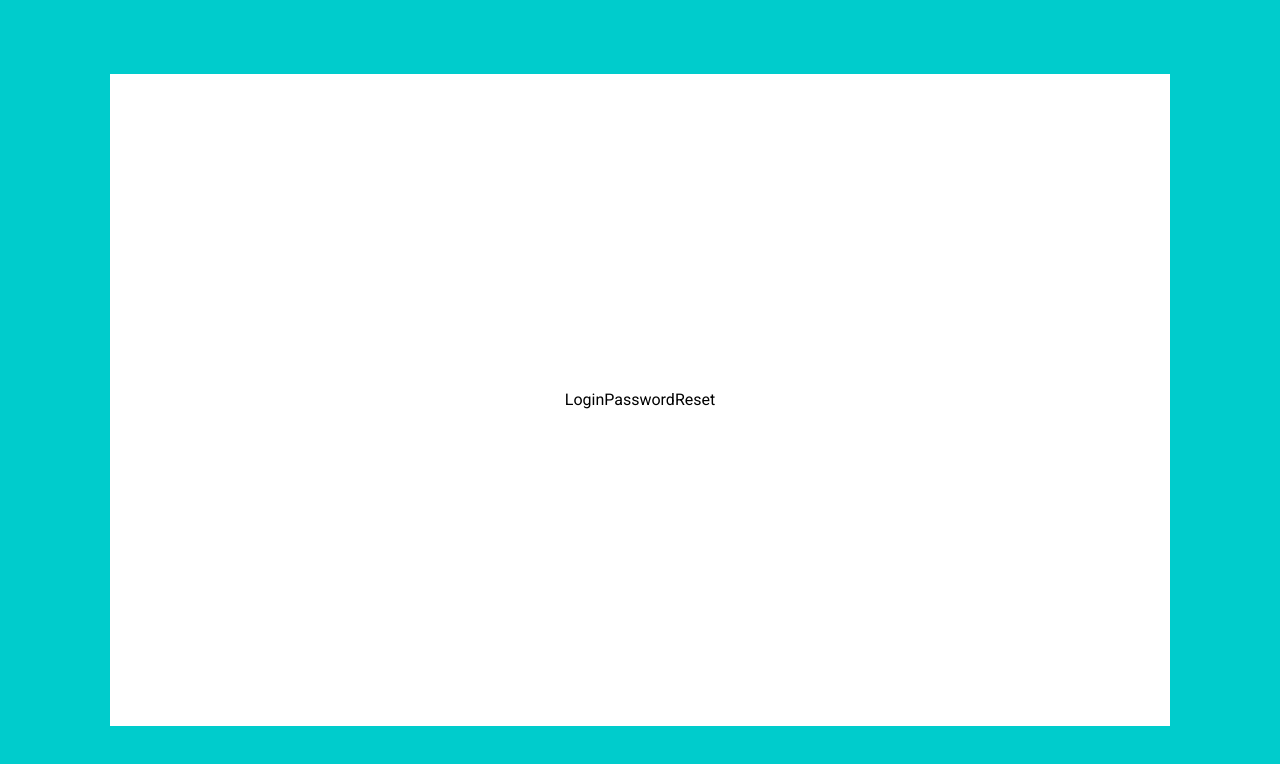
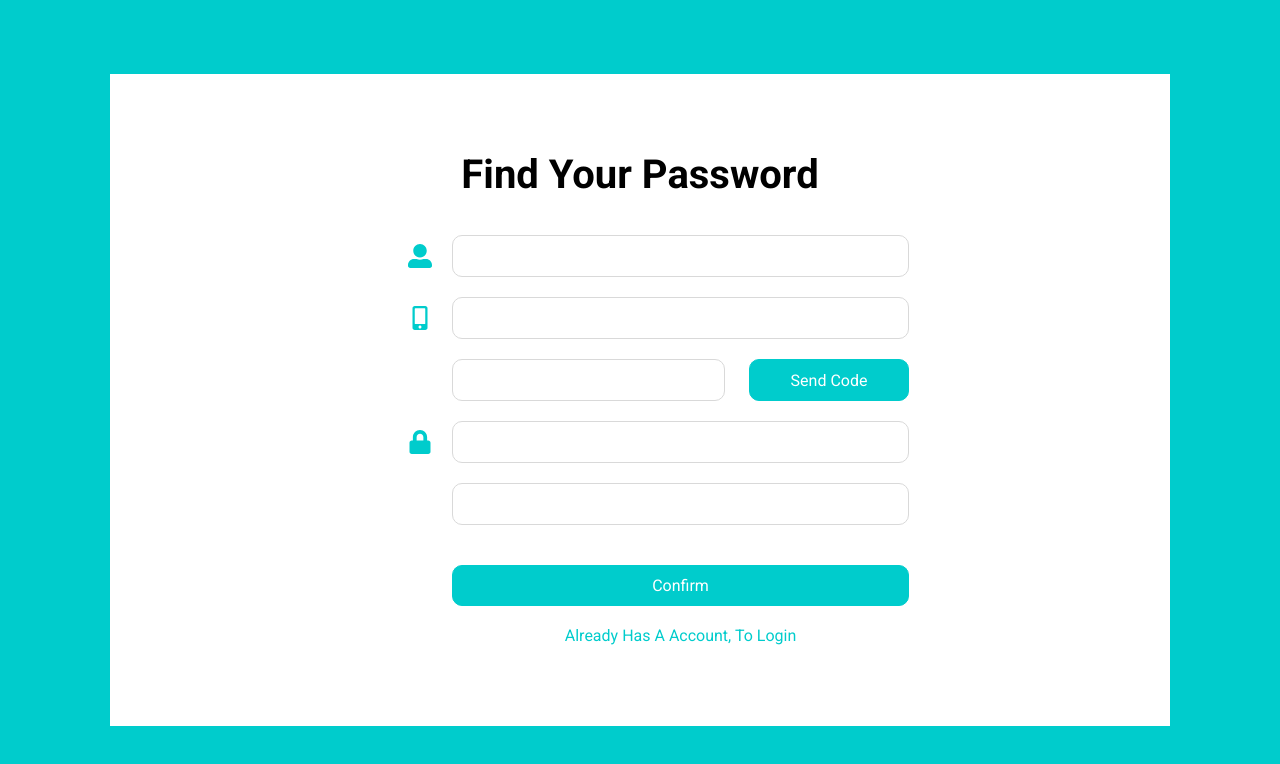
Before and after one commit to gougoulin/ll-react-erp, a React (Create React App) app: page /login in a window 1280 px wide. Both pictures are taken after typing "Sample", "Sample123" into the empty fields and a click on the button "Forget Password". Shown: the top 764 px of the page. Built offline with nearby package versions, Linux system fonts and the light colour scheme.

Commit message:
sign up page

```diff
--- a/src/pages/Login.tsx
+++ b/src/pages/Login.tsx
@@ -1,56 +1,24 @@
 import { ChangeEvent, Dispatch, useState } from "react";
 import { FaLock, FaUserAlt } from "react-icons/fa";
 import { NavigateFunction, useNavigate } from "react-router-dom";
-import styled from "styled-components";
-import { colors, space } from "../assets/css/params";
-import ButtonBase from "../components/button/ButtonBase";
-import TextButton from "../components/button/TextButton";
-import BaseInput from "../components/form/BaseInput";
+import { colors } from "../assets/css/params";
 import BaseSelect from "../components/form/BaseSelect";
 import { login } from "../router/constants";
-
-const StyledForm = styled.form`
-  font-size: 1.6rem;
-  display: grid;
-  grid-template-columns: 2em 1fr;
-  max-width: 30em;
-  align-items: center;
-  gap: ${space.small};
-`;
-
-const IconBox = styled.div`
-  display: flex;
-  align-items: center;
-  justify-content: end;
-  position: relative;
-`;
-const StyledTextInput = styled(BaseInput)`
-  font-size: 16px;
-  min-width: 20em;
-  min-height: 2em;
-`;
-const StyledSelect = styled.div`
-  /* font-size: 1.6rem;
-  min-width: 15em;
-  min-height: 3em; */
-  grid-column: 2 / 3;
-`;
-
-const LoginBtnGroupBox = styled.div`
-  grid-column: 2 / 3;
-  display: flex;
-  flex-flow: row wrap;
-  justify-content: space-between;
-`;
-const BtnForget = styled(TextButton)``;
-const BtnRegister = styled(TextButton)``;
-const BtnSubmit = styled(ButtonBase)`
-  grid-column: 2 / 3;
-  margin-top: ${space.small};
-`;
+import {
+  BtnForget,
+  BtnRegister,
+  BtnSubmit,
+  IconBox,
+  LoginBtnGroupBox,
+  PageTitle,
+  StyledForm,
+  StyledSelect,
+  StyledTextInput
+} from "./login/components";
 
 const Login = () => {
   const [department, setDepartment] = useState<string>("deparment");
+  // TODO 表单验证功能
   const [usernameError, setUserNameError] = useState<string>("");
   const [passwordError, setUserPasswordError] = useState<string>("");
   const [password, setPassword] = useState<string>("");
@@ -64,8 +32,17 @@ const Login = () => {
     e.preventDefault();
     navigate("/");
   };
-  const handleRedirect = (act: NavigateFunction, path: string) => act(path);
+  const handleRedirect = (
+    act: NavigateFunction,
+    path: string,
+    e: MouseEvent
+  ) => {
+    e.preventDefault();
+    act(path);
+  };
   return (
+    <div>
+      <PageTitle>ERP Sign In</PageTitle>
       <StyledForm>
         <IconBox>
           <FaUserAlt size="1.5em" color={colors.primary} />
@@ -112,11 +89,12 @@ const Login = () => {
             )}
             btnfontsize="1.2rem"
           >
-          sign in
+            sign up
           </BtnRegister>
         </LoginBtnGroupBox>
         <BtnSubmit onClick={handleSubmit}>log in</BtnSubmit>
       </StyledForm>
+    </div>
   );
 };
 
--- a/src/pages/LoginPasswordReset.tsx
+++ b/src/pages/LoginPasswordReset.tsx
@@ -1,9 +1,125 @@
-import React from 'react'
+import { ChangeEvent, Dispatch, useState } from "react";
+import { FaLock, FaMobile, FaMobileAlt, FaUserAlt } from "react-icons/fa";
+import { useNavigate } from "react-router-dom";
+import styled from "styled-components";
+import { colors } from "../assets/css/params";
+import ButtonBase from "../components/button/ButtonBase";
+import TextButton from "../components/button/TextButton";
+import BaseInput from "../components/form/BaseInput";
+import { login } from "../router/constants";
+import {
+  BtnSubmit,
+  GoLogin,
+  IconBox,
+  PageTitle,
+  StyledForm,
+  StyledTextInput
+} from "./login/components";
+
+const PasswordAgain = styled(StyledTextInput)`
+  grid-column: 2 / 3;
+`;
+
+const SendCodeGroup = styled.div`
+  grid-column: 2 / 3;
+  display: flex;
+`;
+const SendCodeBtn = styled(ButtonBase)`
+  min-width: 10em;
+  margin-left: 1.5em;
+`;
+const CodeInput = styled(StyledTextInput)`
+  min-width: 1em;
+`;
 
 const LoginPasswordReset = () => {
+  const [department, setDepartment] = useState<string>("deparment");
+  const [username, setUsername] = useState<string>("");
+  const [password, setPassword] = useState<string>("");
+  const [passwordAgain, setPasswordAgain] = useState<string>("");
+  const [phone, setPhone] = useState<string>("");
+  const [code, setCode] = useState<string>("");
+  // TODO 表单验证功能
+  const [usernameError, setUserNameError] = useState<string>("");
+  const [passwordError, setUserPasswordError] = useState<string>("");
+
+  const navigate = useNavigate();
+
+  const handleChange = (
+    act: Dispatch<React.SetStateAction<string>>,
+    e: ChangeEvent<HTMLInputElement>
+  ) => {
+    e.preventDefault();
+    act(e.target.value);
+  };
+
+  const handleSubmit = (e: MouseEvent) => {
+    e.preventDefault();
+    navigate(login.index);
+  };
+
+  const handleRedirect = (e: MouseEvent) => {
+    e.preventDefault();
+    navigate(login.index);
+  };
+
+  const handleSendCode = (e: MouseEvent) => {
+    e.preventDefault(); // TODO logic to send the 4-digit code
+  }
+
   return (
-    <div>LoginPasswordReset</div>
-  )
-}
+    <div>
+      <PageTitle>find your password</PageTitle>
+      <StyledForm>
+        <IconBox>
+          <FaUserAlt size="1.5em" color={colors.primary} />
+        </IconBox>
+        <StyledTextInput
+          type="text"
+          name="username"
+          value={username}
+          onChange={handleChange.bind(null, setUsername)}
+        />
+        <IconBox>
+          <FaMobileAlt size="1.5em" color={colors.primary} />
+        </IconBox>
+        <StyledTextInput
+          type="text"
+          name="phone"
+          value={phone}
+          onChange={handleChange.bind(null, setPhone)}
+        />
+        <SendCodeGroup>
+          <CodeInput
+            type="text"
+            name="code"
+            value={code}
+            onChange={handleChange.bind(null, setCode)}
+          />
+          <SendCodeBtn onClick={handleSendCode}>Send Code</SendCodeBtn>
+        </SendCodeGroup>
+        <IconBox>
+          <FaLock size="1.5em" color={colors.primary} />
+        </IconBox>
+        <StyledTextInput
+          type="password"
+          name="password"
+          value={password}
+          onChange={handleChange.bind(null, setPassword)}
+        />
+        <PasswordAgain
+          type="password"
+          name="password_again"
+          value={passwordAgain}
+          onChange={handleChange.bind(null, setPasswordAgain)}
+        />
+        <BtnSubmit onClick={handleSubmit}>confirm</BtnSubmit>
+        <GoLogin onClick={handleRedirect}>
+          already has a account, to login
+        </GoLogin>
+      </StyledForm>
+    </div>
+  );
+};
 
-export default LoginPasswordReset
+export default LoginPasswordReset;
--- a/src/pages/LoginSignup.tsx
+++ b/src/pages/LoginSignup.tsx
@@ -1,9 +1,118 @@
-import React from 'react'
+import { ChangeEvent, Dispatch, useState } from "react";
+import { FaLock, FaMobile, FaMobileAlt, FaUserAlt } from "react-icons/fa";
+import { useNavigate } from "react-router-dom";
+import styled from "styled-components";
+import { colors } from "../assets/css/params";
+import TextButton from "../components/button/TextButton";
+import BaseInput from "../components/form/BaseInput";
+import { login } from "../router/constants";
+import {
+  BtnSubmit,
+  GoLogin,
+  IconBox,
+  PageTitle,
+  StyledForm,
+  StyledTextInput
+} from "./login/components";
+
+const StyledRadio = styled(BaseInput)`
+  font-size: 1.6rem;
+  margin-right: 0.5em;
+`;
+
+const RadioGroup = styled.div`
+  grid-column: 2 / 3;
+
+  & > label {
+    margin-right: 1.5em;
+  }
+`;
+
+const PasswordAgain = styled(StyledTextInput)`
+  grid-column: 2 / 3;
+`;
+
 
 const LoginSignup = () => {
+  const [username, setUsername] = useState<string>("");
+  const [password, setPassword] = useState<string>("");
+  const [passwordAgain, setPasswordAgain] = useState<string>("");
+  const [phone, setPhone] = useState<string>("");
+  // TODO 表单验证功能
+  const [usernameError, setUserNameError] = useState<string>("");
+  const [passwordError, setUserPasswordError] = useState<string>("");
+
+  const navigate = useNavigate();
+
+  const handleChange = (
+    act: Dispatch<React.SetStateAction<string>>,
+    e: ChangeEvent<HTMLInputElement>
+  ) => act(e.target.value);
+
+  const handleSubmit = (e: MouseEvent) => {
+    e.preventDefault();
+    console.log("form submit", username, password, phone)
+  };
+
+  const handleRedirect = (e: MouseEvent) => {
+    e.preventDefault();
+    navigate(login.index);
+  }
+
   return (
-    <div>LoginSignup</div>
-  )
-}
+    <div>
+      <PageTitle>sign up</PageTitle>
+      <StyledForm>
+        <IconBox>
+          <FaUserAlt size="1.5em" color={colors.primary} />
+        </IconBox>
+        <StyledTextInput
+          type="text"
+          name="username"
+          value={username}
+          onChange={handleChange.bind(null, setUsername)}
+        />
+        <RadioGroup>
+          <label htmlFor="">
+            <StyledRadio type="radio" name="gender" />
+            <span>Male</span>
+          </label>
+          <label htmlFor="">
+            <StyledRadio type="radio" name="gender" />
+            <span>Female</span>
+          </label>
+        </RadioGroup>
+        <IconBox>
+          <FaMobileAlt size="1.5em" color={colors.primary} />
+        </IconBox>
+        <StyledTextInput
+          type="text"
+          name="phone"
+          value={phone}
+          onChange={handleChange.bind(null, setPhone)}
+        />
+        <IconBox>
+          <FaLock size="1.5em" color={colors.primary} />
+        </IconBox>
+        <StyledTextInput
+          type="password"
+          name="password"
+          value={password}
+          onChange={handleChange.bind(null, setPassword)}
+        />
+        <PasswordAgain
+          type="password"
+          name="password_again"
+          value={passwordAgain}
+          onChange={handleChange.bind(null, setPasswordAgain)}
+        />
+        <BtnSubmit onClick={handleSubmit}>sign up now</BtnSubmit>
+        <GoLogin onClick={handleRedirect}>
+          already has a account, to login
+        </GoLogin>
+      </StyledForm>
+    </div>
+  );
+};
 
-export default LoginSignup
+export default LoginSignup;
--- /dev/null
+++ b/src/pages/login/components.tsx
@@ -0,0 +1,65 @@
+import { ChangeEvent, Dispatch, useState } from "react";
+import { FaLock, FaUserAlt } from "react-icons/fa";
+import { NavigateFunction, useNavigate } from "react-router-dom";
+import styled from "styled-components";
+import { colors, space } from "../../assets/css/params";
+import ButtonBase from "../../components/button/ButtonBase";
+import TextButton from "../../components/button/TextButton";
+import BaseInput from "../../components/form/BaseInput";
+import BaseSelect from "../../components/form/BaseSelect";
+import { login } from "../../router/constants";
+
+export const StyledForm = styled.form`
+  font-size: 1.6rem;
+  display: grid;
+  grid-template-columns: 2em 1fr;
+  max-width: 30em;
+  align-items: center;
+  gap: ${space.small};
+`;
+
+export const IconBox = styled.div`
+  display: flex;
+  align-items: center;
+  justify-content: end;
+  position: relative;
+`;
+
+export const StyledTextInput = styled(BaseInput)`
+  font-size: 16px;
+  min-width: 20em;
+  min-height: 2em;
+`;
+
+export const StyledSelect = styled.div`
+  /* font-size: 1.6rem;
+  min-width: 15em;
+  min-height: 3em; */
+  grid-column: 2 / 3;
+`;
+
+export const LoginBtnGroupBox = styled.div`
+  grid-column: 2 / 3;
+  display: flex;
+  flex-flow: row wrap;
+  justify-content: space-between;
+`;
+export const BtnForget = styled(TextButton)``;
+
+export const BtnRegister = styled(TextButton)``;
+
+export const BtnSubmit = styled(ButtonBase)`
+  grid-column: 2 / 3;
+  margin-top: ${space.small};
+`;
+
+export const PageTitle = styled.h2`
+  font-size: 4rem;
+  text-transform: capitalize;
+  text-align: center;
+  margin-bottom: 1em;
+`;
+
+export const GoLogin = styled(TextButton)`
+  grid-column: 2 / 3;
+`;
```
Lines whose indentation alone changed are shown as unchanged.
